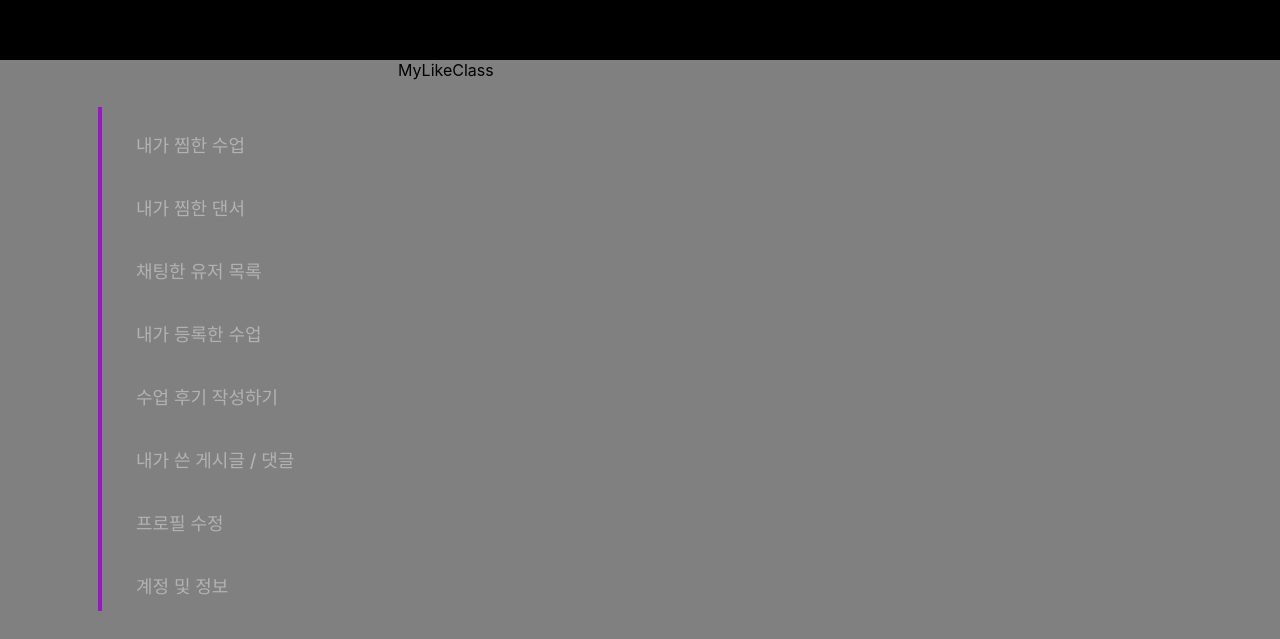
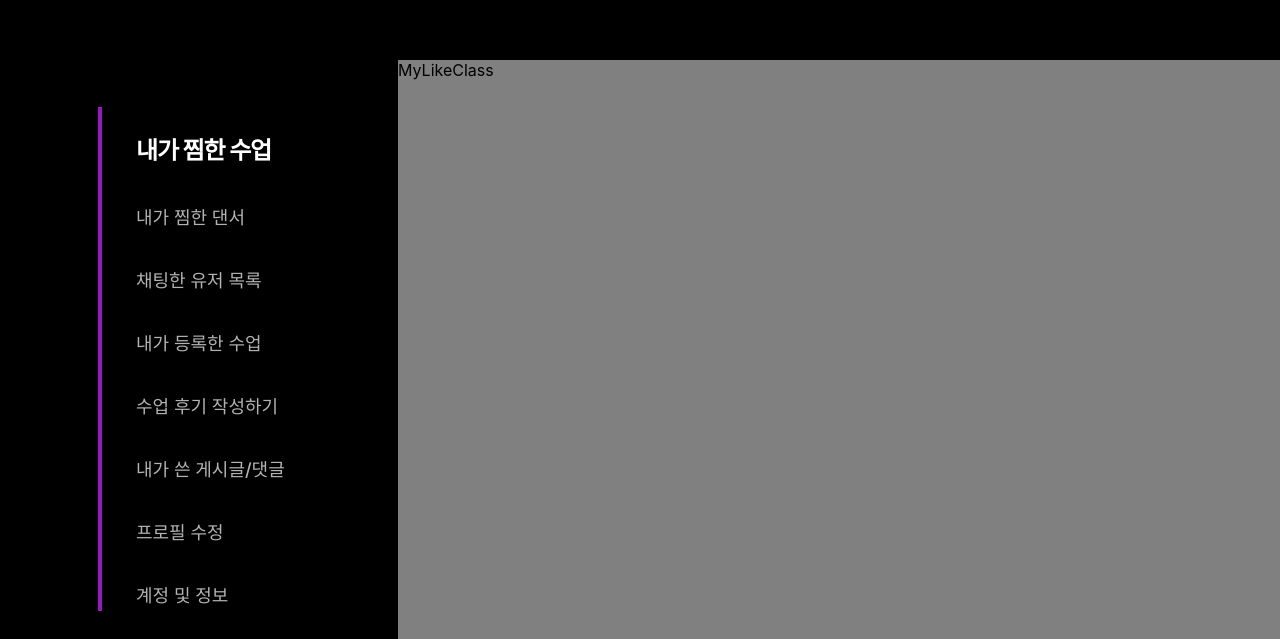
Before and after one commit to UMC-7th-DANTHIS/frontend, a React (Create React App) app: page /mypage in a window 1280 px wide. Shown: the part 161-800 px from the top of the page. Built offline with nearby package versions, Linux system fonts and the light colour scheme.

Commit message:
feat: 마이페이지 사이드바 UI 완성

```diff
--- a/src/pages/mypage/MypageLayout.jsx
+++ b/src/pages/mypage/MypageLayout.jsx
@@ -40,28 +40,57 @@ const MypageLayout = () => {
             <SidebarContainer>
                 <Sidebar />
                 <SidebarMenu>
-                    <MenuItem onClick={() => setSelectedMenu('내가 찜한 수업')}>
+                    <MenuItem
+                        onClick={() => setSelectedMenu('내가 찜한 수업')}
+                        isActive={selectedMenu === '내가 찜한 수업'}
+                    >
                         내가 찜한 수업
                     </MenuItem>
-                    <MenuItem onClick={() => setSelectedMenu('내가 찜한 댄서')}>
+                    <MenuItem
+                        onClick={() => setSelectedMenu('내가 찜한 댄서')}
+                        isActive={selectedMenu === '내가 찜한 댄서'}
+                    >
                         내가 찜한 댄서
                     </MenuItem>
-                    <MenuItem onClick={() => setSelectedMenu('채팅한 유저 목록')}>
+                    <MenuItem
+                        onClick={() => setSelectedMenu('채팅한 유저 목록')}
+                        isActive={selectedMenu === '채팅한 유저 목록'}
+                    >
                         채팅한 유저 목록
                     </MenuItem>
-                    <MenuItem onClick={() => setSelectedMenu('내가 등록한 수업')}>
+
+                    <MenuItem
+                        onClick={() => setSelectedMenu('내가 등록한 수업')}
+                        isActive={selectedMenu === '내가 등록한 수업'}
+                    >
                         내가 등록한 수업
                     </MenuItem>
-                    <MenuItem onClick={() => setSelectedMenu('수업 후기 작성하기')}>
+
+                    <MenuItem
+                        onClick={() => setSelectedMenu('수업 후기 작성하기')}
+                        isActive={selectedMenu === '수업 후기 작성하기'}
+                    >
                         수업 후기 작성하기
                     </MenuItem>
-                    <MenuItem onClick={() => setSelectedMenu('내가 쓴 게시글 / 댓글')}>
-                        내가 쓴 게시글 / 댓글
+
+                    <MenuItem
+                        onClick={() => setSelectedMenu('내가 쓴 게시글/댓글')}
+                        isActive={selectedMenu === '내가 쓴 게시글/댓글'}
+                    >
+                        내가 쓴 게시글/댓글
                     </MenuItem>
-                    <MenuItem onClick={() => setSelectedMenu('프로필 수정')}>
+
+                    <MenuItem
+                        onClick={() => setSelectedMenu('프로필 수정')}
+                        isActive={selectedMenu === '프로필 수정'}
+                    >
                         프로필 수정
                     </MenuItem>
-                    <MenuItem onClick={() => setSelectedMenu('계정 및 정보')}>
+
+                    <MenuItem
+                        onClick={() => setSelectedMenu('계정 및 정보')}
+                        isActive={selectedMenu === '계정 및 정보'}
+                    >
                         계정 및 정보
                     </MenuItem>
                 </SidebarMenu>
@@ -77,7 +106,7 @@ const MypageLayout = () => {
 export default MypageLayout;
 
 const MainContainer = styled.div`
-    background-color: gray;
+    background-color: black;
     display: flex;
     height: 100vh;
 `;
@@ -111,23 +140,20 @@ const MenuItem = styled.div`
     color: #B2B2B2;
     transition: all 0.3s ease;
 
-    &:hover {
-        color: #ffffff;
-        font-size: 24px;
-        font-weight: 600;
-        letter-spacing: -1.2px;
-    }
-
     ${({ isActive }) =>
         isActive &&
         `
-        color: #ffffff;
+        color: #fff;
         font-size: 24px;
+        font-style: normal;
         font-weight: 600;
+        letter-spacing: -1.2px;
     `}
 `;
+
 
 const ContentContainer = styled.div`
     flex: 1;
     background-color: gray;
+    /* color: white; */
 `;
```
